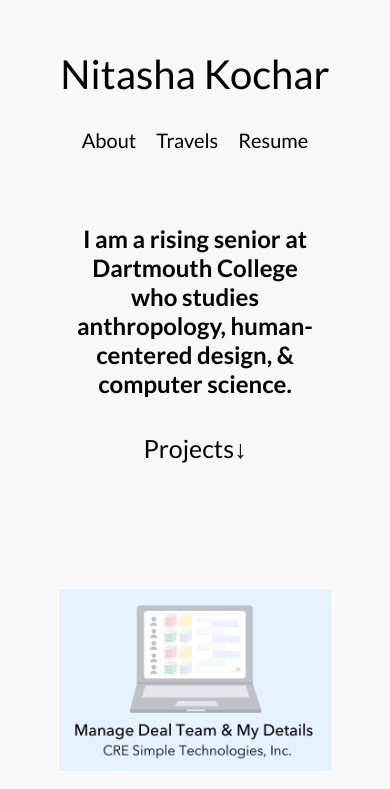
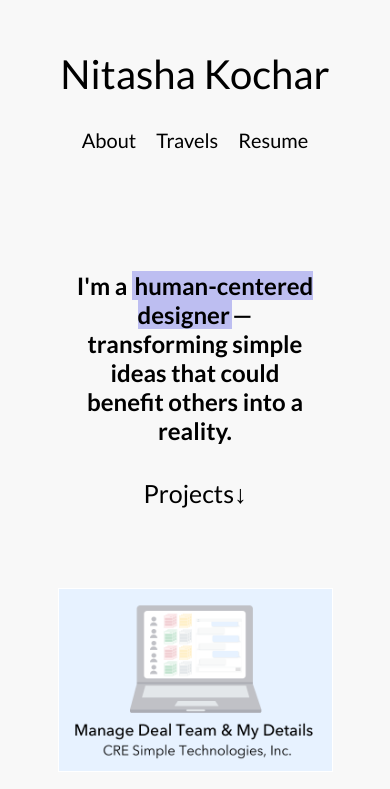
Before and after one commit to nitashakochar/nitashakochar.me, a plain HTML site: page index.html in a window 390 px wide. Shown: the top 789 px of the page. Drawn offline with nearby package versions, Linux system fonts and the light colour scheme; files whose address does not match are found by name.

Commit message:
styling changed

```diff
--- a/assets/stylesheets/main.css
+++ b/assets/stylesheets/main.css
@@ -68,13 +68,17 @@ html, body {
   margin: 50px 200px;
 } */
 .welcome-description {
-  margin: 10% 0 0 0;
-}
-
-.welcome-description h2 {
-  background-color: #F8F8F8;
+  margin: 3% 0 5% 0;
+}
+
+.welcome-description h5 {
   margin: 0 10%;
   font-size: 40px;
+}
+
+.welcome-description span {
+  background-color: rgb(131, 134, 235, 0.5);
+  padding: 0 1%;
 }
 
 .welcome-info h2 {
@@ -162,11 +166,13 @@ h3 {
 header {
   display: flex;
   flex-direction: column;
-  justify-content: flex-start;
+  justify-content: center;
   align-items: center;
+  text-align: center;
   padding: 0;
   height: 60vh;
   /* background-image: url(../home/sspic-small.jpg); */
+  /* background: url(../home/shape.svg); */
   background-size: cover;
   width: 80%;
 }
@@ -1334,8 +1340,7 @@ footer li a:hover {
     margin: 15% 0 5% 0;
   }
 
-  .welcome-description h2 {
-    background-color: #F8F8F8;
+  .welcome-description h5 {
     font-size: 24px;
   }
 
--- a/index.html
+++ b/index.html
@@ -44,9 +44,8 @@
         <img id="venn" src="assets/home/venn-portfolio.svg" />
       </div> -->
       <header class="welcome-description">
-
-        <h2>I am a rising senior at Dartmouth College who studies anthropology, human-centered design, & computer science.</h2>
-        <!-- <h2>I design and develop meaningful products. </h2> -->
+        <!-- <h2>I am a rising senior at Dartmouth College who studies anthropology, human-centered design, & computer science.</h2> -->
+        <h5>I'm a <span>human-centered designer</span>&mdash;transforming simple ideas that could benefit others into a reality.</h5>
         <a id="projects-down" class="down-button" href="#projects-list">Projects&#8595;</a>
       </header>
 
```
Also changed, not shown: about.html (+9 -8 lines), assets/home/shape.svg (added).
